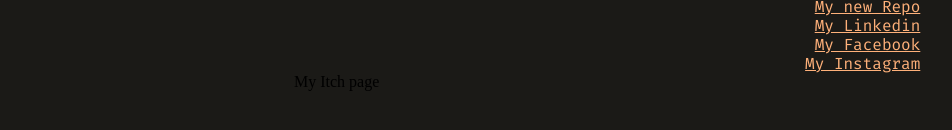
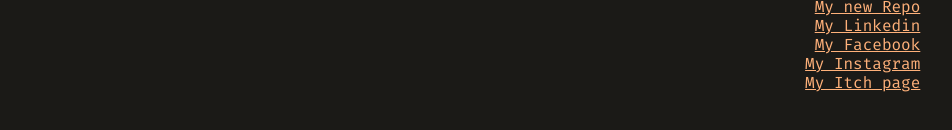
Before and after one commit to PrathamSahil/PrathamSahil.github.io, a plain HTML site: page index.html in a window 1280 px wide. Shown: the part 388-518 px from the top of the page, without its empty margins (160-1112 px from the left). Drawn offline with Linux system fonts and the light colour scheme.

Commit message:
Update index.css accordingly (for itch)

```diff
--- a/index.css
+++ b/index.css
@@ -100,6 +100,14 @@ body {
   text-decoration: underline;
 }
 
+#itch {
+  font-family: "Fira Mono", monospace;
+  color: #ffb17a;
+  font-size: 1rem;
+  justify-self: flex-end;
+  text-decoration: underline;
+}
+
 a {
   text-decoration: none;
   color: inherit;
```
